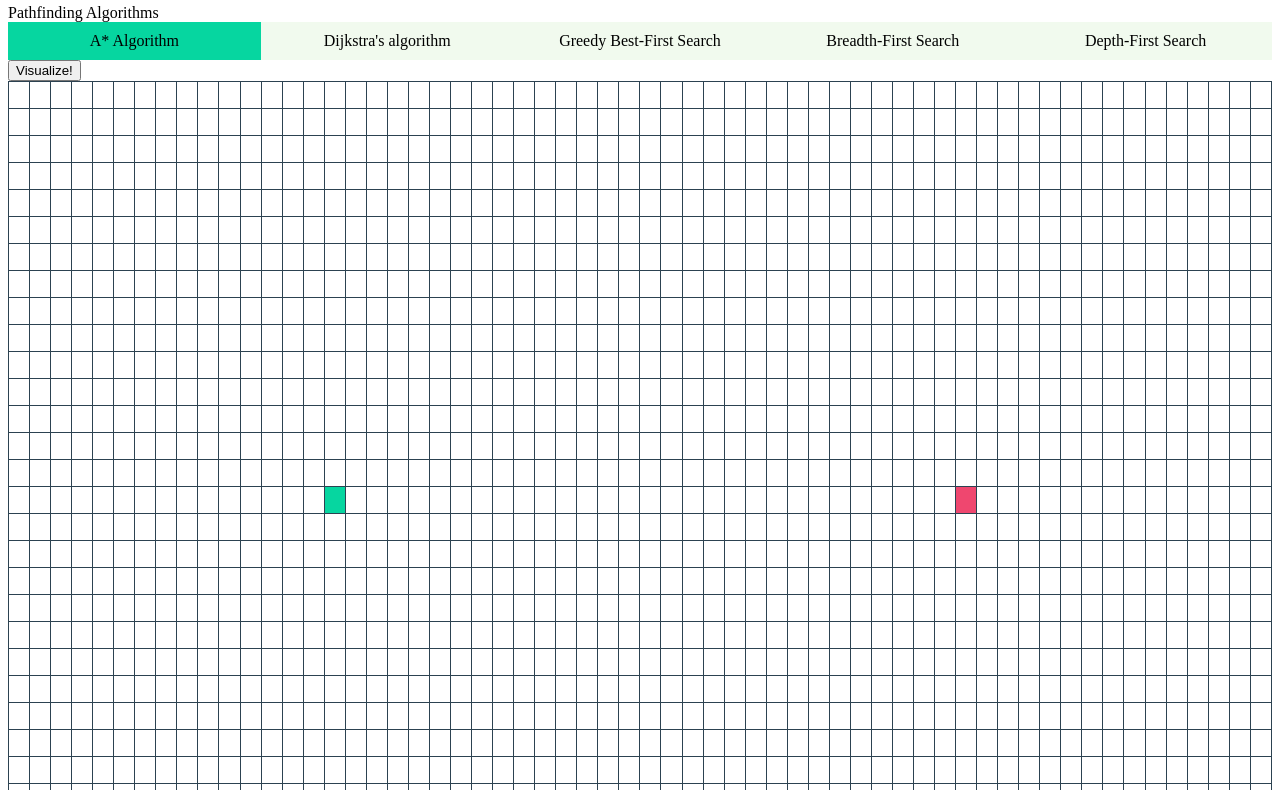
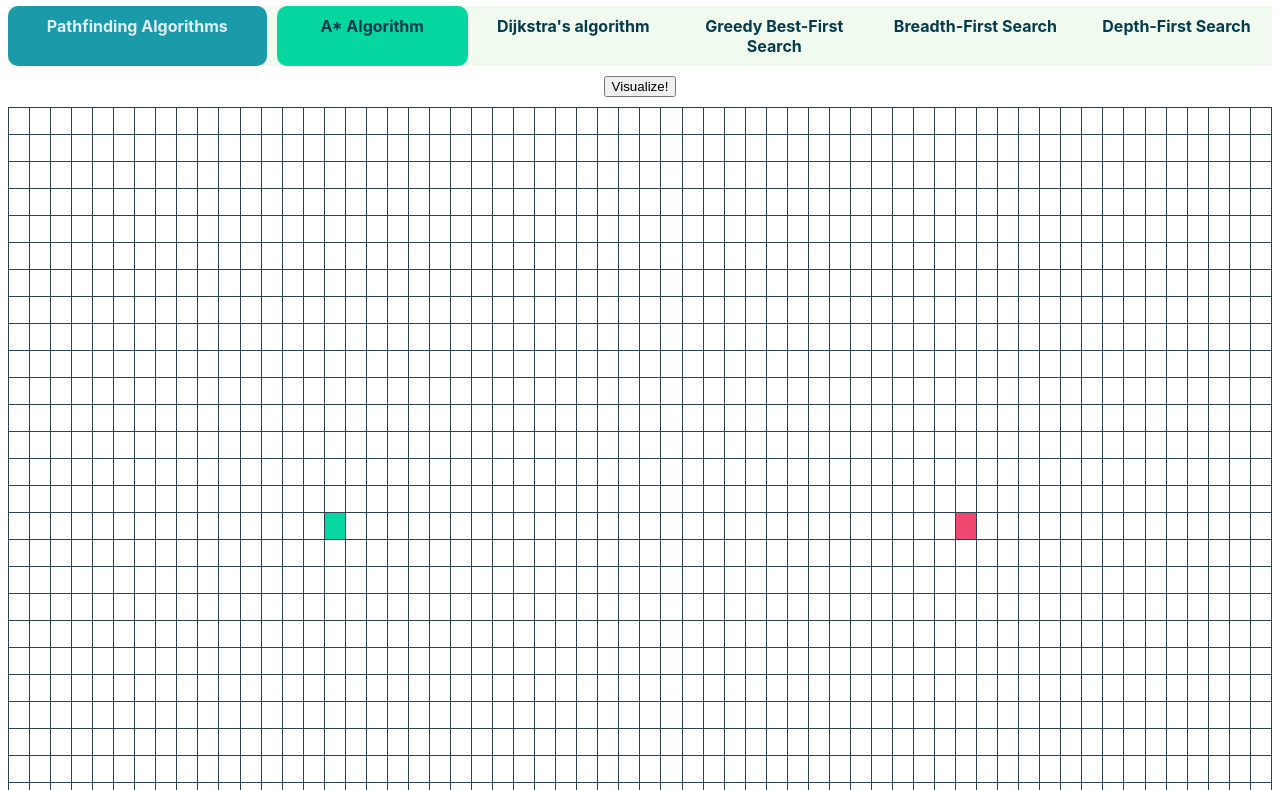
Before and after one commit to imaique/pathfinding-visualizer-2, a plain HTML site: page index.html in a window 1280 px wide. Shown: the part 76-866 px from the top of the page. Drawn offline with Linux system fonts and the light colour scheme.

Commit message:
Center the div.

```diff
--- a/css/styles.scss
+++ b/css/styles.scss
@@ -6,6 +6,16 @@ $wall: #616163;
 $start: #44ffd2;
 $end: #ea7317;
 */
+body {
+  font-family: -apple-system, BlinkMacSystemFont, 'Segoe UI', Roboto, Helvetica,
+    Arial, sans-serif, 'Apple Color Emoji', 'Segoe UI Emoji', 'Segoe UI Symbol';
+  text-align: center;
+}
+
+.visualize {
+  margin-top: 10px;
+  margin-bottom: 10px;
+}
 
 $unvisited: transparent;
 $visited: #118ab2;
@@ -16,6 +26,7 @@ $end: #ef476f;
 
 table {
   border-collapse: collapse;
+  margin: auto;
 }
 .node {
   border: 1px solid #2c4251;
@@ -44,17 +55,36 @@ table {
     opacity: 0.75;
   }
 }
+.path-select {
+  display: flex;
+  width: 100%;
+  font-weight: bold;
+  background-color: #f1faee;
+}
+.select-title,
+.path-choice {
+  text-align: center;
+  border-radius: 10px;
+  padding: 10px;
+}
+
+.select-title {
+  color: #e0eff5;
+  width: 300px;
+  pointer-events: none;
+  background-color: #1b9aaa;
+}
+
 .path-choices {
   width: 100%;
   display: flex;
 }
 .path-choice {
+  color: #073b4c;
   cursor: pointer;
-  padding: 10px;
   position: relative;
   width: 100%;
-  text-align: center;
-  background-color: #f1faee;
+  margin-left: 10px;
 
   &.selected {
     background-color: $start;
```
Also changed, not shown: css/styles.css, 1 other file.
